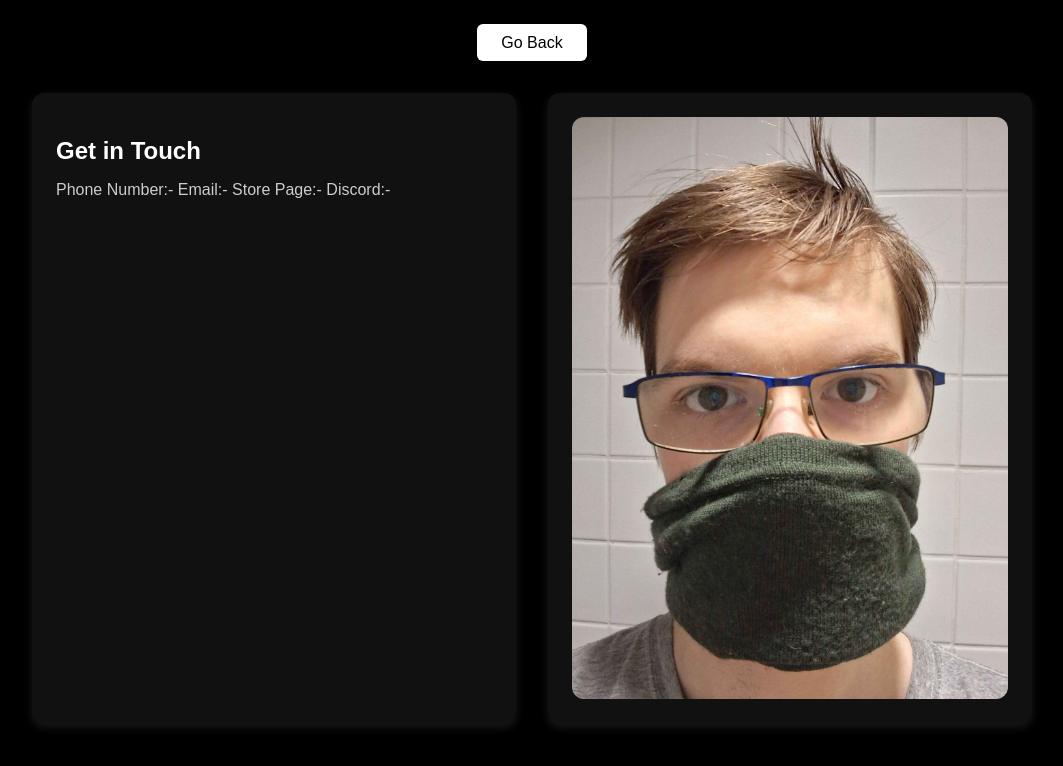
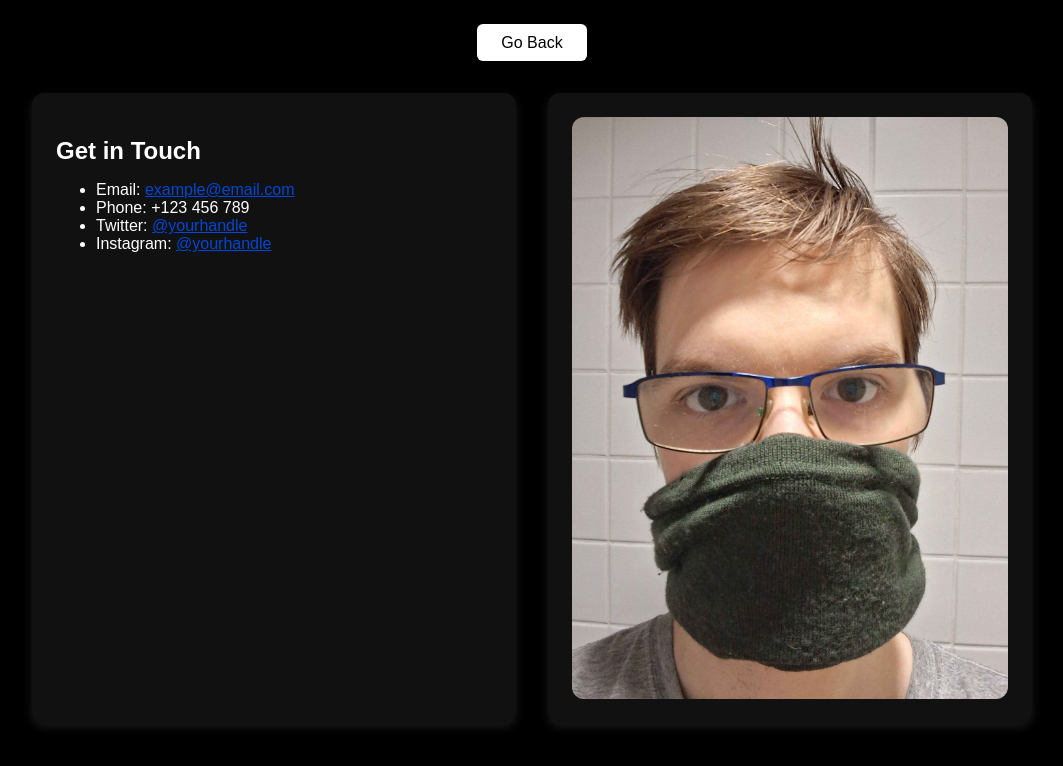
Before and after one commit to aleksicvirolainen-sketch/aleksi.virolainen, a plain HTML site: page contact_info.html in a window 1280 px wide. Shown: the whole page, without its empty margins (108-1171 px from the left). Drawn offline with Linux system fonts and the light colour scheme.

Commit message:
Update contact_info.html

```diff
--- a/contact_info.html
+++ b/contact_info.html
@@ -16,12 +16,12 @@
     <!-- Contact Info Section -->
     <section class="contact-box">
       <h2 class="section-heading">Get in Touch</h2>
-      <p class="project-description">
-        Phone Number:-
-        Email:-
-        Store Page:-
-        Discord:-
-      </p>
+      <ul class="contact-list">
+        <li>Email: <a href="mailto:example@email.com">example@email.com</a></li>
+        <li>Phone: +123 456 789</li>
+        <li>Twitter: <a href="https://twitter.com/yourhandle" target="_blank">@yourhandle</a></li>
+        <li>Instagram: <a href="https://instagram.com/yourhandle" target="_blank">@yourhandle</a></li>
+      </ul>
     </section>
 
     <!-- Image Section -->
```
